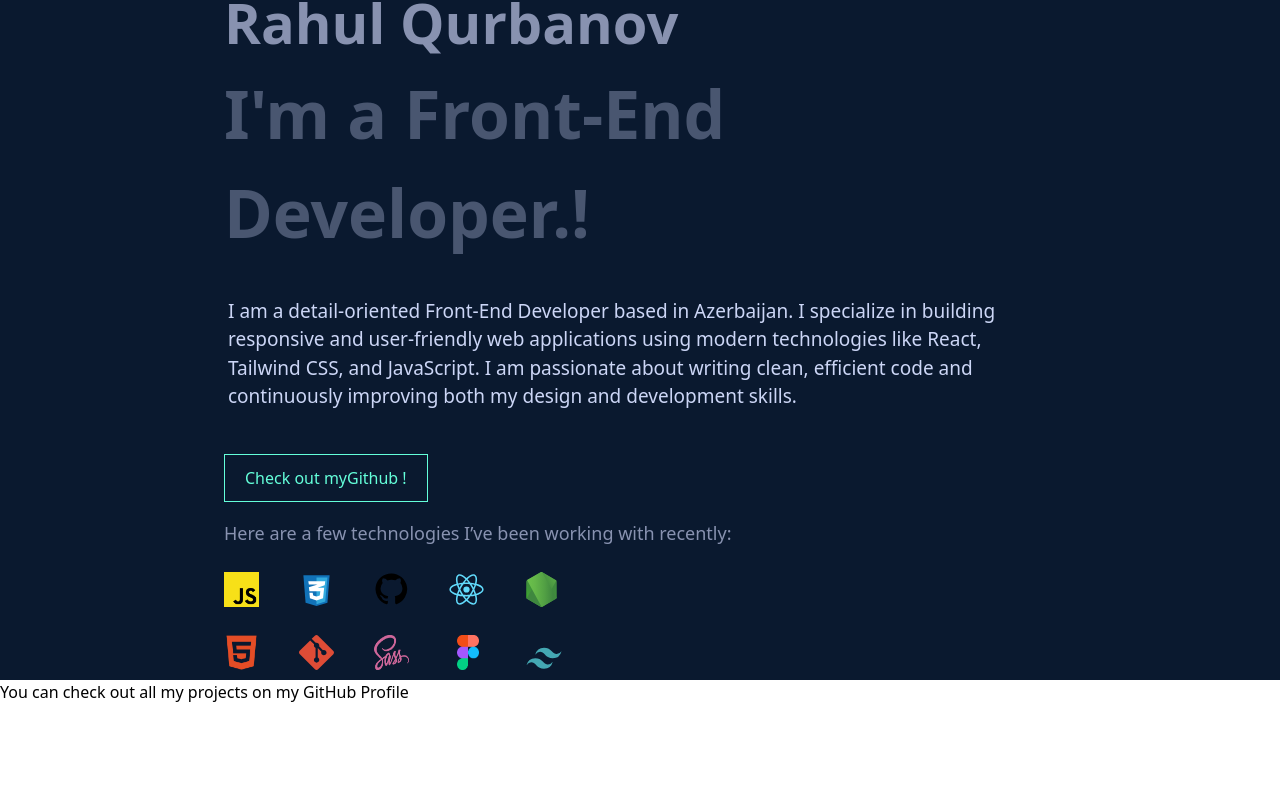
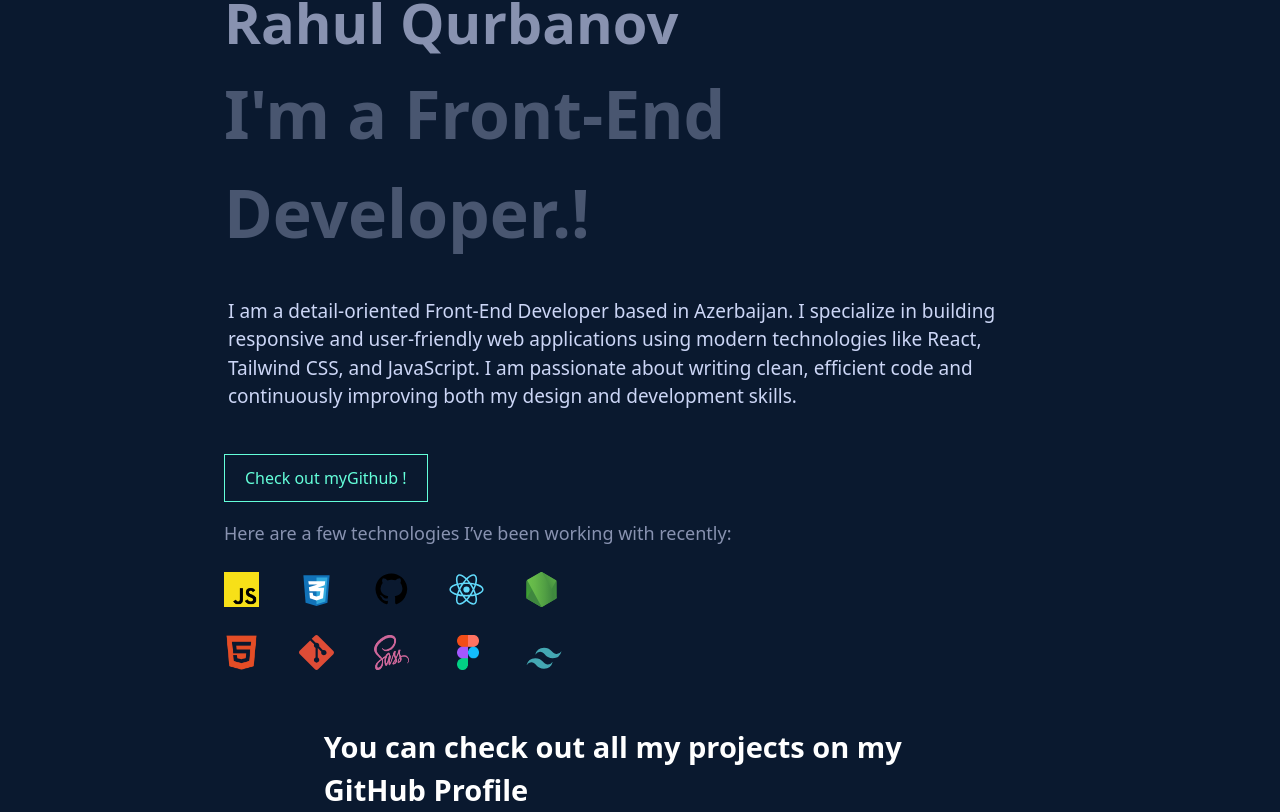
Before and after one commit to RahulQurbanov/Portfolio, a React (Vite) app: page / in a window 1280 px wide. Shown: the part 166-978 px from the top of the page. Before the commit the page ends 870 px from the top, so only its background shows below. Built offline with nearby package versions, Linux system fonts and the light colour scheme; the HTML template or start-up script is replaced by a standard one.

Commit message:
Projects

```diff
--- a/src/components/Projects.jsx
+++ b/src/components/Projects.jsx
@@ -1,7 +1,9 @@
 import React from 'react';
 
 export default function Projects() {
-    return <div>
-        <h1>You can check out all my projects on my <a href="#">GitHub</a> Profile</h1>
+    return <div className='bg-[#0a192f]'>
+        <div className='w-[65%] m-auto'>
+        <h1 className='text-[29px] font-bold w-[76%] m-auto text-white pt-[45px]'>You can check out all my projects on my <a href="https://github.com/RahulQurbanov">GitHub</a> Profile</h1>
+        </div>
     </div>
 }
```
